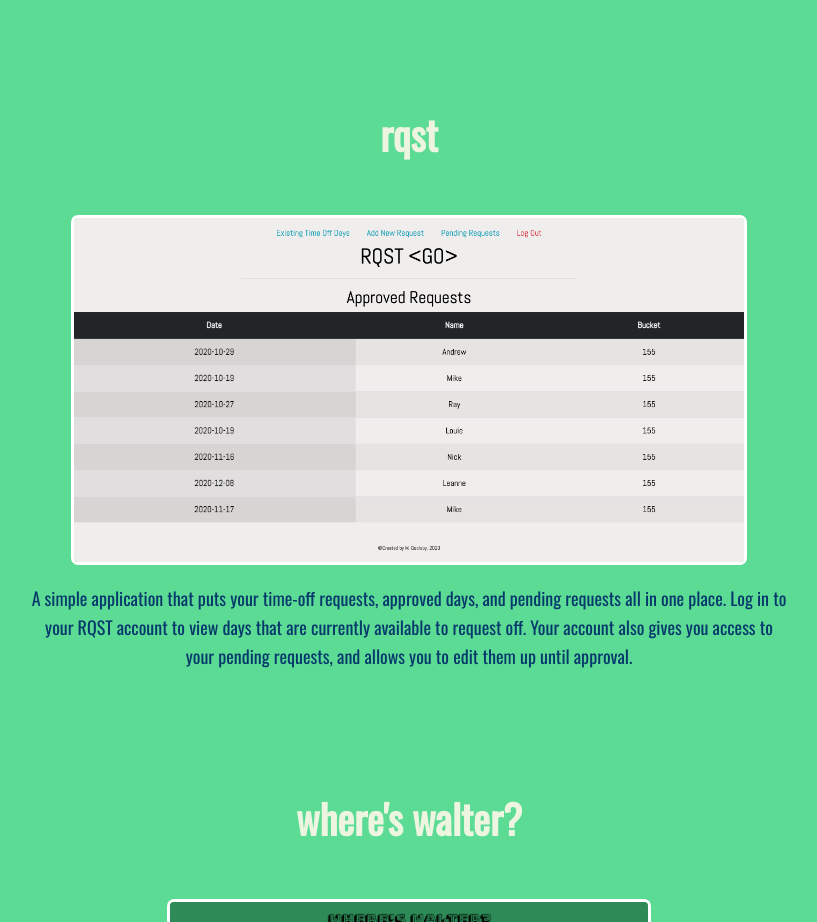
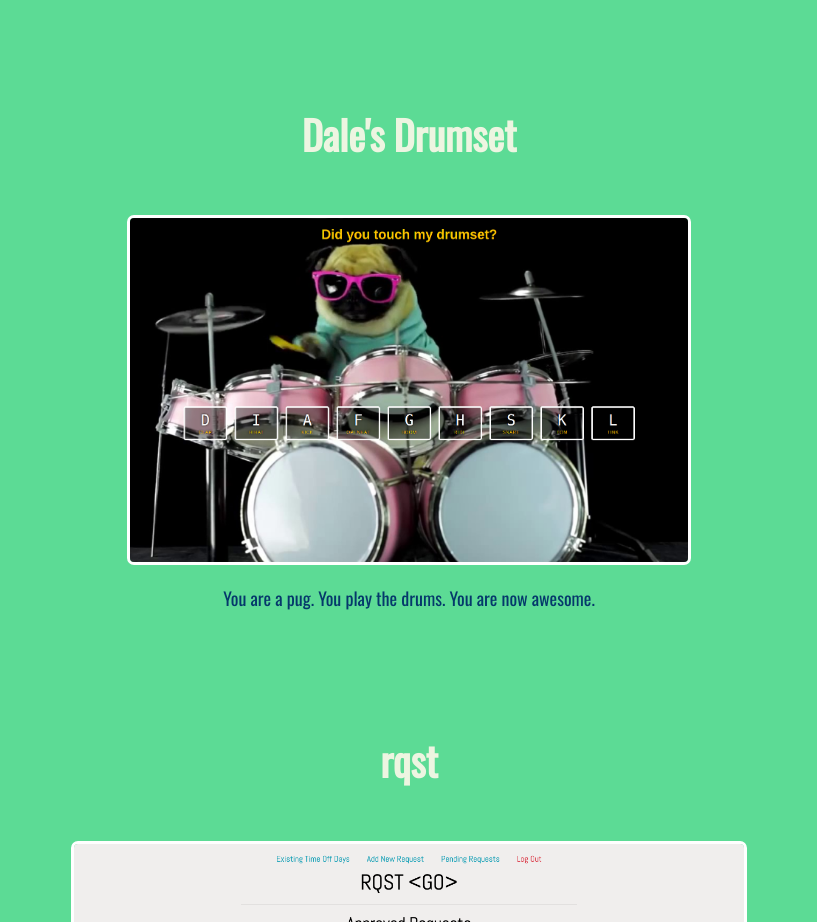
Before and after one commit to mikegoolsby/mgoolsbydotcom, a Gatsby site: page / in a window 1280 px wide. Shown: the part 3449-4371 px from the top of the page, without its empty margins (239-1056 px from the left). Built offline with nearby package versions, Linux system fonts and the light colour scheme; Gatsby itself is replaced by a stand-in of ours.

Commit message:
adds js drums to projects

```diff
--- a/src/pages/index.js
+++ b/src/pages/index.js
@@ -7,6 +7,7 @@ import rqst from '../images/rqst.png'
 import walter from '../images/wherewalter.png'
 import portfolio from '../images/portfolio.png'
 import escape from '../images/escape.png'
+import drums from '../images/drums.png'
 
 const IndexPage = () => {
   return (
@@ -64,6 +65,17 @@ const IndexPage = () => {
               aria-label="External Link"
             ><img src={codex} className="proj-img hvr-grow" alt="home page of codex"></img></a>
             <p>CODEX is a resource repository for those about to attend a coding bootcamp - it includes tech gear recommendations, code games you can try, video resources, cheatsheets, and help for prepping for interviews.</p>
+        </div>
+        <h3>Dale's Drumset</h3>
+        <div className="projects" data-sal="fade"
+          data-sal-delay="200"
+          data-sal-easing="ease">
+        <a href="https://mikegoolsby.github.io/drum_kit/"
+              target="_blank"
+              rel="nofollow noopener noreferrer"
+              aria-label="External Link"
+            ><img src={drums} className="proj-img hvr-grow" alt="home page of codex"></img></a>
+            <p>You are a pug. You play the drums. You are now awesome.</p>
         </div>
         <h3>rqst</h3>
         <div className="projects" data-sal="fade"
```
Also changed, not shown: src/images/drums.png (added).
